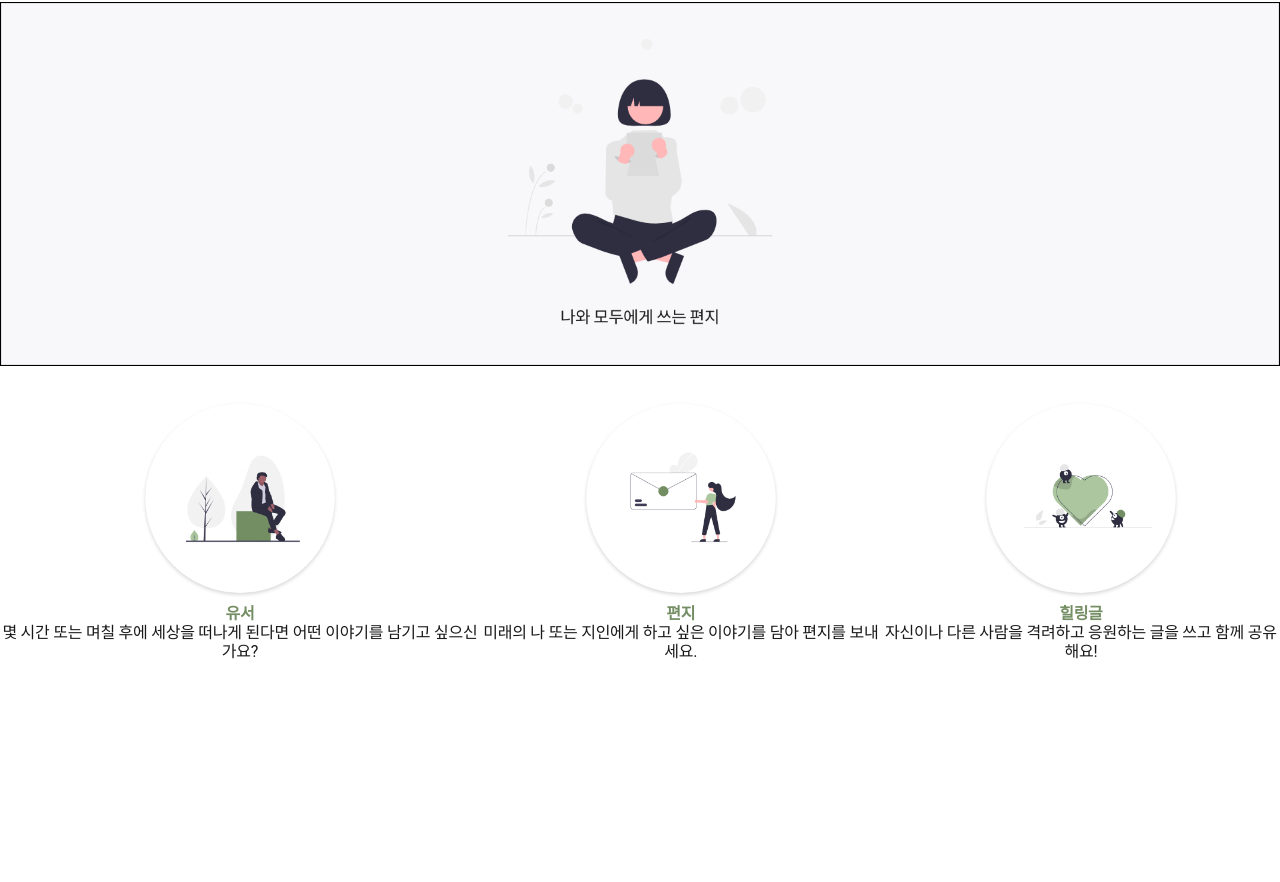
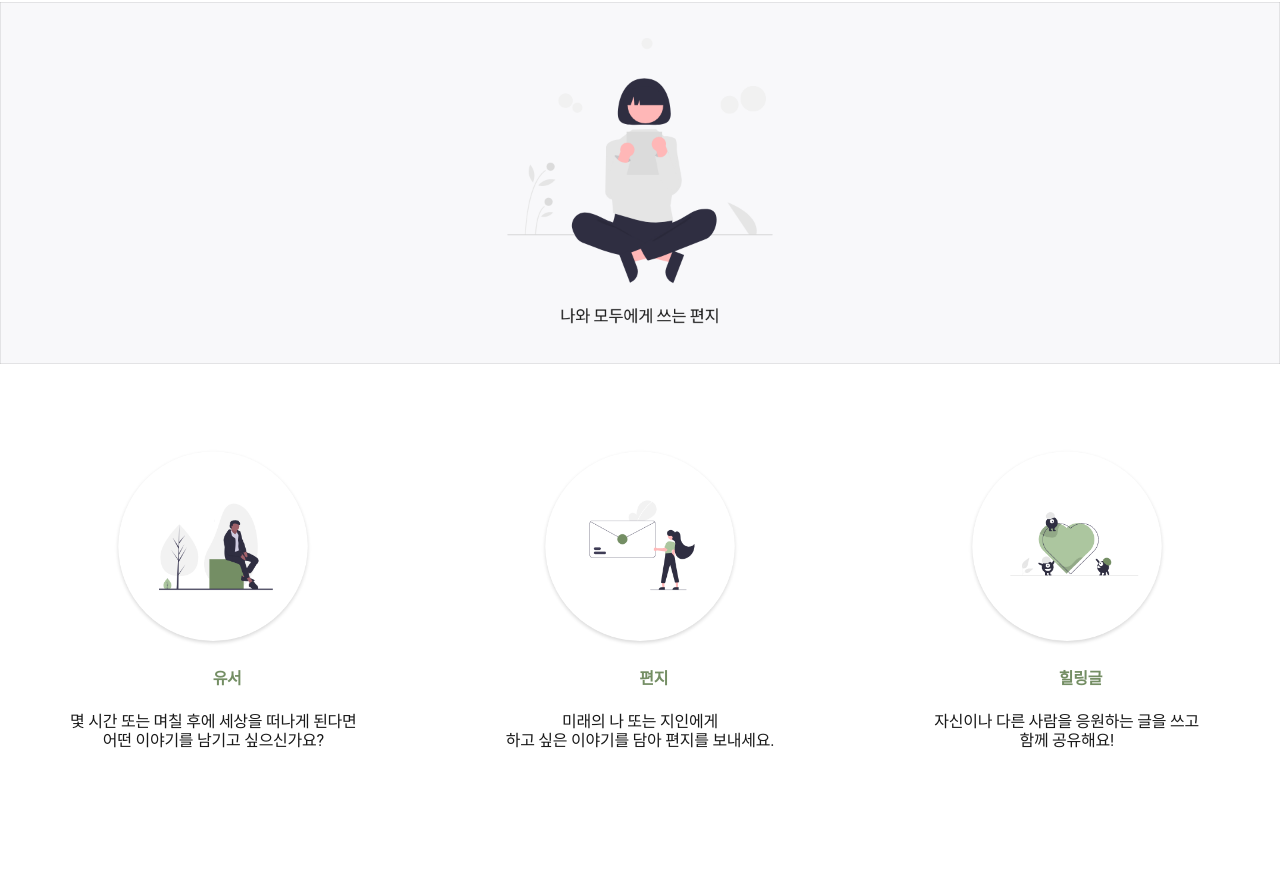
Before and after one commit to JNU-econovation/YouWill-web, a plain HTML site: page public/index.html in a window 1280 px wide. Shown: the part 70-952 px from the top of the page. Drawn offline with Linux system fonts and the light colour scheme; no server answers.

Commit message:
feat:메인페이지 미디어쿼리 적용

```diff
--- a/public/index.html
+++ b/public/index.html
@@ -27,21 +27,31 @@
     <section class="main">
         <img src="dist/img/메인_대문.png" alt="나와 모두에게 쓰는 편지" style="max-width: 100%; height: auto;">
     </section>
+
+    <!--category-->
     <section class="category">
         <ul class="will">
-            <li><a href=""><img src="dist/img/메인_유서(원).png" alt="" width="200" height="200"></a></li>
-            <li id="bold">유서</li>
-            <li>몇 시간 또는 며칠 후에 세상을 떠나게 된다면 어떤 이야기를 남기고 싶으신가요?</li>
+            <li id="img"><a href="../public/pages/will/index.html"><img src="dist/img/메인_유서(원).png" alt="" width="200" height="200"></a></li>
+            <div class="media_right">
+                <li id="bold">유서</li>
+                <li id="explain">몇 시간 또는 며칠 후에 세상을 떠나게 된다면<br>어떤 이야기를 남기고 싶으신가요?</li>
+            </div>
+
         </ul>
         <ul class="letter">
-            <li><a href=""><img src="dist/img/메인_편지(원).png" alt="" width="200" height="200"></a></li>
-            <li id="bold">편지</li>
-            <li>미래의 나 또는 지인에게 하고 싶은 이야기를 담아 편지를 보내세요.</li>
+            <li id="img"><a href="../public/pages/letter/index.html"><img src="dist/img/메인_편지(원).png" alt="" width="200" height="200"></a></li>
+            <div class="media_right">
+                <li id="bold">편지</li>
+            <li id="explain">미래의 나 또는 지인에게<br>하고 싶은 이야기를 담아 편지를 보내세요.</li>
+            </div>
+
         </ul>
         <ul class="heeling">
-            <li><a href=""><img src="dist/img/메인_힐링(원).png" alt="" width="200" height="200"></a></li>
-            <li id="bold">힐링글</li>
-            <li>자신이나 다른 사람을 격려하고 응원하는 글을 쓰고 함께 공유해요!</li>
+            <li id="img"><a href="../public/pages/healing/index.html"><img src="dist/img/메인_힐링(원).png" alt="" width="200" height="200"></a></li>
+            <div class="media_right">
+                <li id="bold">힐링글</li>
+            <li id="explain">자신이나 다른 사람을 응원하는 글을 쓰고<br>함께 공유해요!</li>
+            </div>
         </ul>
     </section>
     <footer>
```
Also changed, not shown: public/dist/css/basic.css, public/dist/css/main.css.
